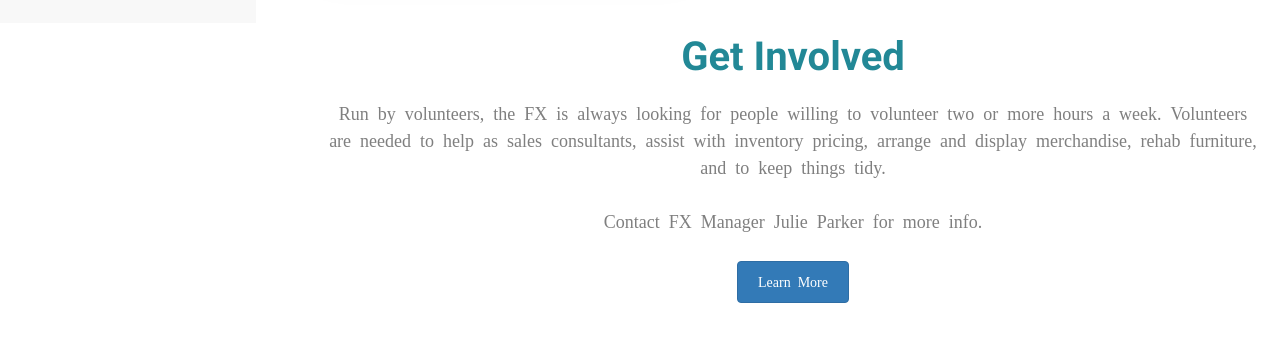
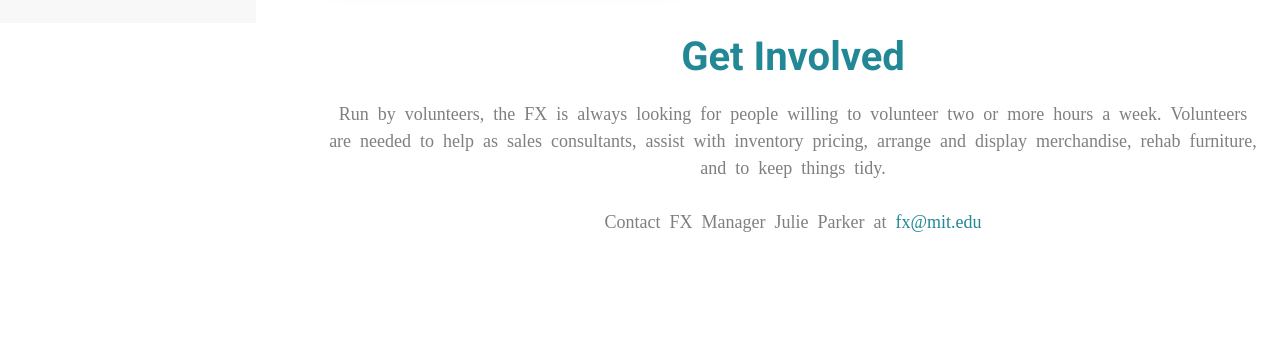
Before and after one commit to xyapple/FX-Site, a plain HTML site: page about.html in a window 1280 px wide. Shown: the part 777-1118 px from the top of the page. After the commit the page ends 1058 px from the top, so only its background shows below. Drawn offline with Linux system fonts and the light colour scheme; files whose address does not match are found by name.

Commit message:
change the about

```diff
--- a/about.html
+++ b/about.html
@@ -125,9 +125,8 @@
                                     Run by volunteers, the FX is always looking for people willing to volunteer two or more hours a week. Volunteers are needed to help as sales consultants, assist with inventory pricing, arrange and display merchandise, rehab furniture, and to keep things tidy.
                                 <p>
                                 <p class='fx-lead'>
-                                    Contact FX Manager Julie Parker for more info.
+                                    Contact FX Manager Julie Parker at <a href="mailto:fx@mit.edu">fx@mit.edu</a>
                                 </p>
-                                    <p class='fx-lead'><a href="contact.html" class="btn btn-primary">Learn More</a></p>
                             </div>
 
                     </div>
```
